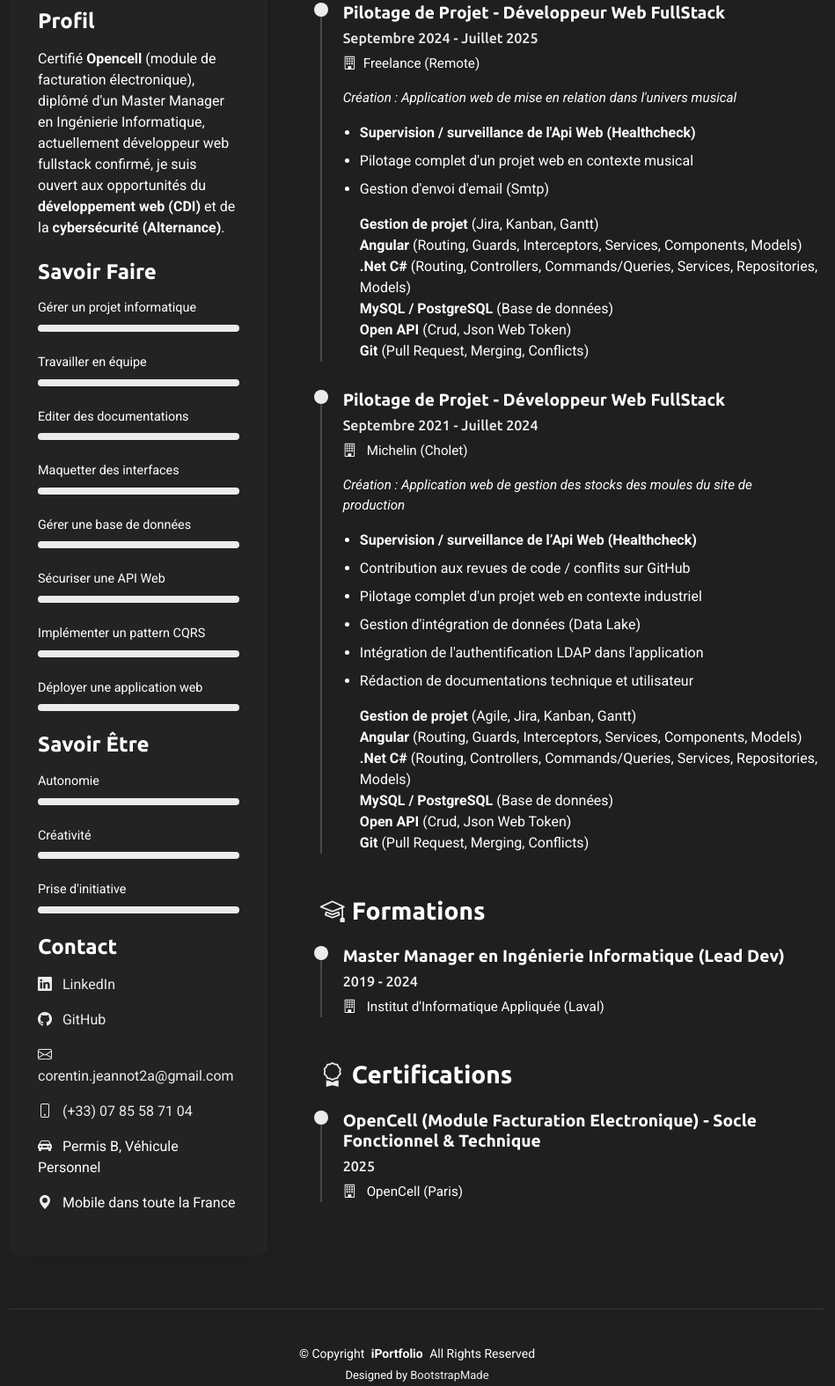
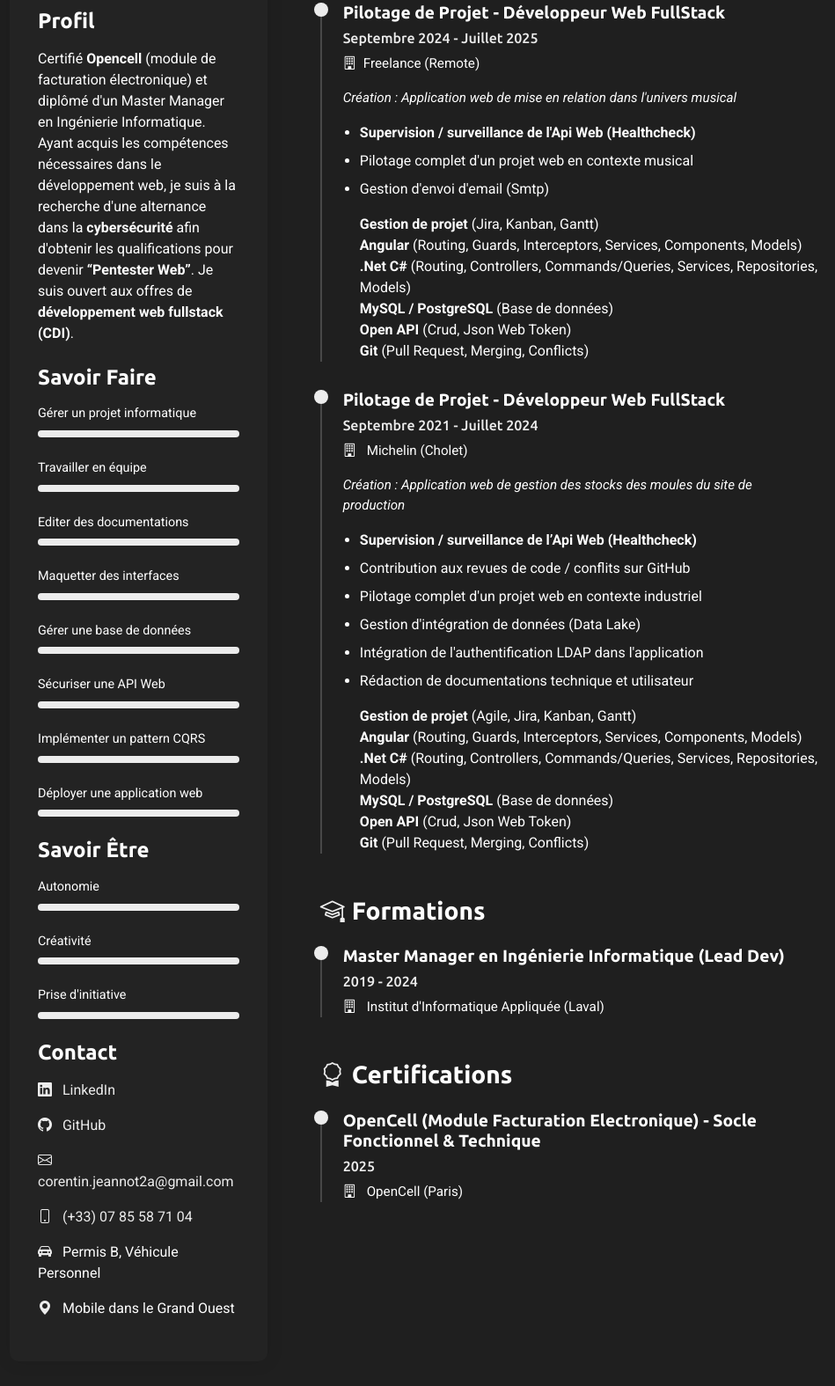
Before and after one commit to osscoco/portfolioV2, a plain HTML site: page index.html in a window 1280 px wide. Shown: the part 2554-4129 px from the top of the page at 88% size, without its empty margins (331-1280 px from the left). Drawn offline with nearby package versions, Linux system fonts and the light colour scheme.

Commit message:
Update CV

```diff
--- a/index.html
+++ b/index.html
@@ -330,8 +330,9 @@
 
               <h3>Profil</h3>
               <p>
-                Certifié <strong>Opencell</strong> (module de facturation électronique), diplômé d'un Master Manager en Ingénierie Informatique,
-                actuellement développeur web fullstack confirmé, je suis ouvert aux opportunités du <strong>développement web (CDI)</strong> et de la <strong>cybersécurité (Alternance)</strong>.
+                Certifié <strong>Opencell</strong> (module de facturation électronique) et diplômé d'un Master Manager en Ingénierie Informatique.
+                Ayant acquis les compétences nécessaires dans le développement web, je suis à la recherche d'une alternance dans la <strong>cybersécurité</strong>
+                afin d'obtenir les qualifications pour devenir <strong>“Pentester Web”</strong>. Je suis ouvert aux offres de <strong>développement web fullstack (CDI)</strong>.
               </p>
 
               <div class="skills-animation mt-4">
@@ -447,7 +448,7 @@
                 <li><a href="mailto:corentin.jeannot2a@gmail.com"><i class="bi bi-envelope"></i> corentin.jeannot2a@gmail.com</a></li>
                 <li><a href="tel:+33785587104"><i class="bi bi-phone"></i> (+33) 07 85 58 71 04</a></li>
                 <li><i class="bi bi-car-front-fill"></i> Permis B, Véhicule Personnel</li>
-                <li><i class="bi bi-geo-alt-fill"></i> Mobile dans toute la France</li>
+                <li><i class="bi bi-geo-alt-fill"></i> Mobile dans le Grand Ouest</li>
               </ul>
 
             </div>
```
